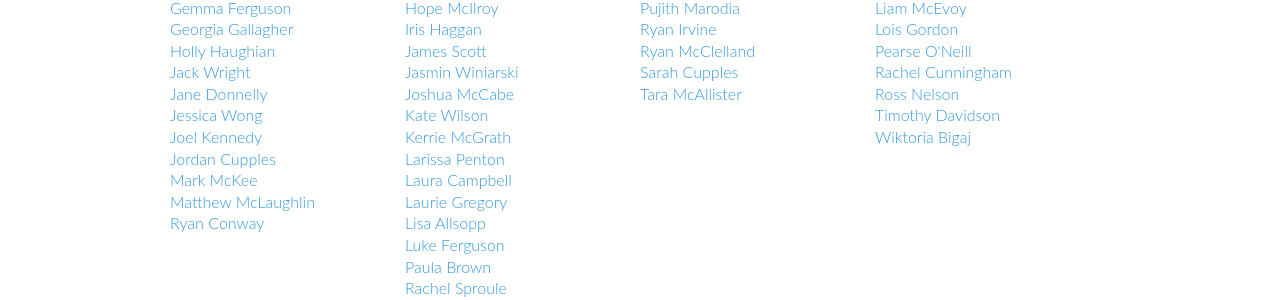
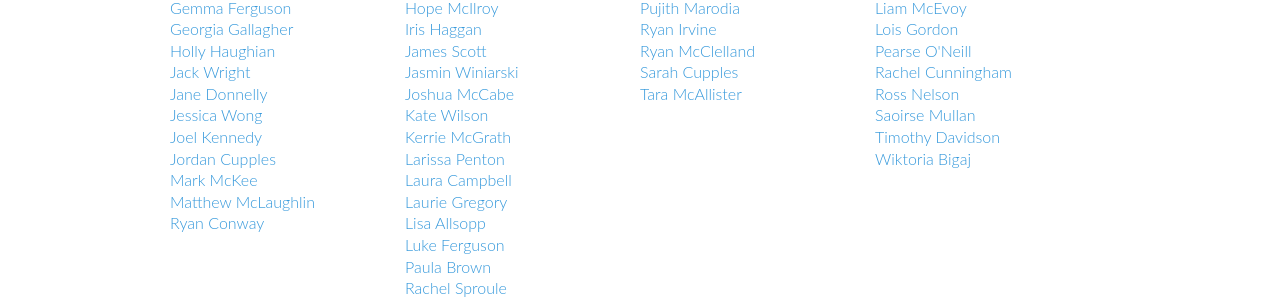
Before and after one commit to ixdbelfast/ixdbelfast.github.io, a Jekyll site: the page built from portfolios.html, in a window 1280 px wide and 900 px high, scrolled down 844 px. Shown: the part 155-455 px from the top of the window. Built offline with Jekyll 4.4.1, drawn with Linux system fonts in a browser that asks for light colours.

Commit message:
Added http://saoirsemullan.com

```diff
--- a/_data/yeargroup.yml
+++ b/_data/yeargroup.yml
@@ -204,3 +204,5 @@ year4:
       url: "http://www.liammcevoy.design"
     - name: "Eimear Cooney"
       url: "http://eimearcooney.com"
+    - name: "Saoirse Mullan"
+      url: "http://saoirsemullan.com"
```
